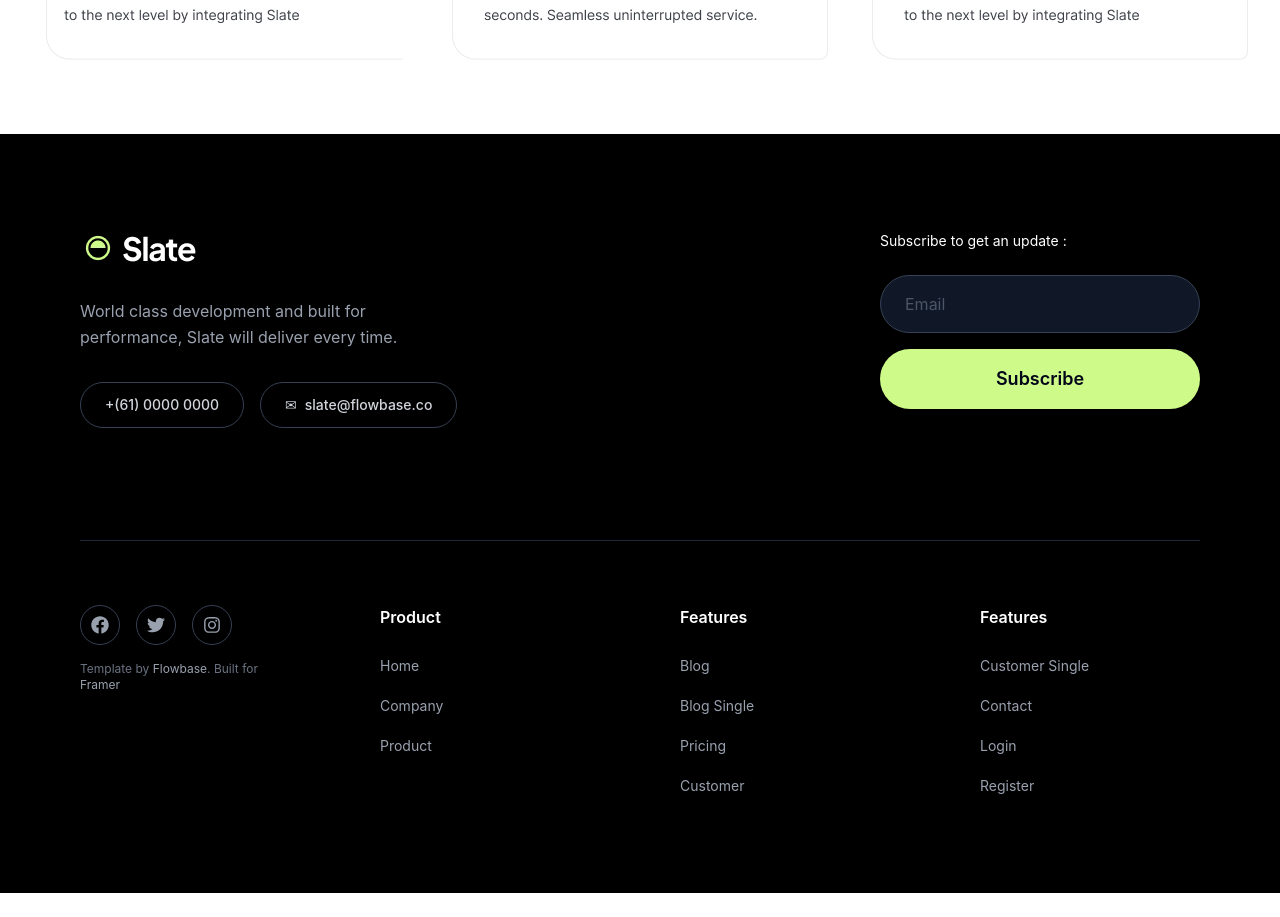
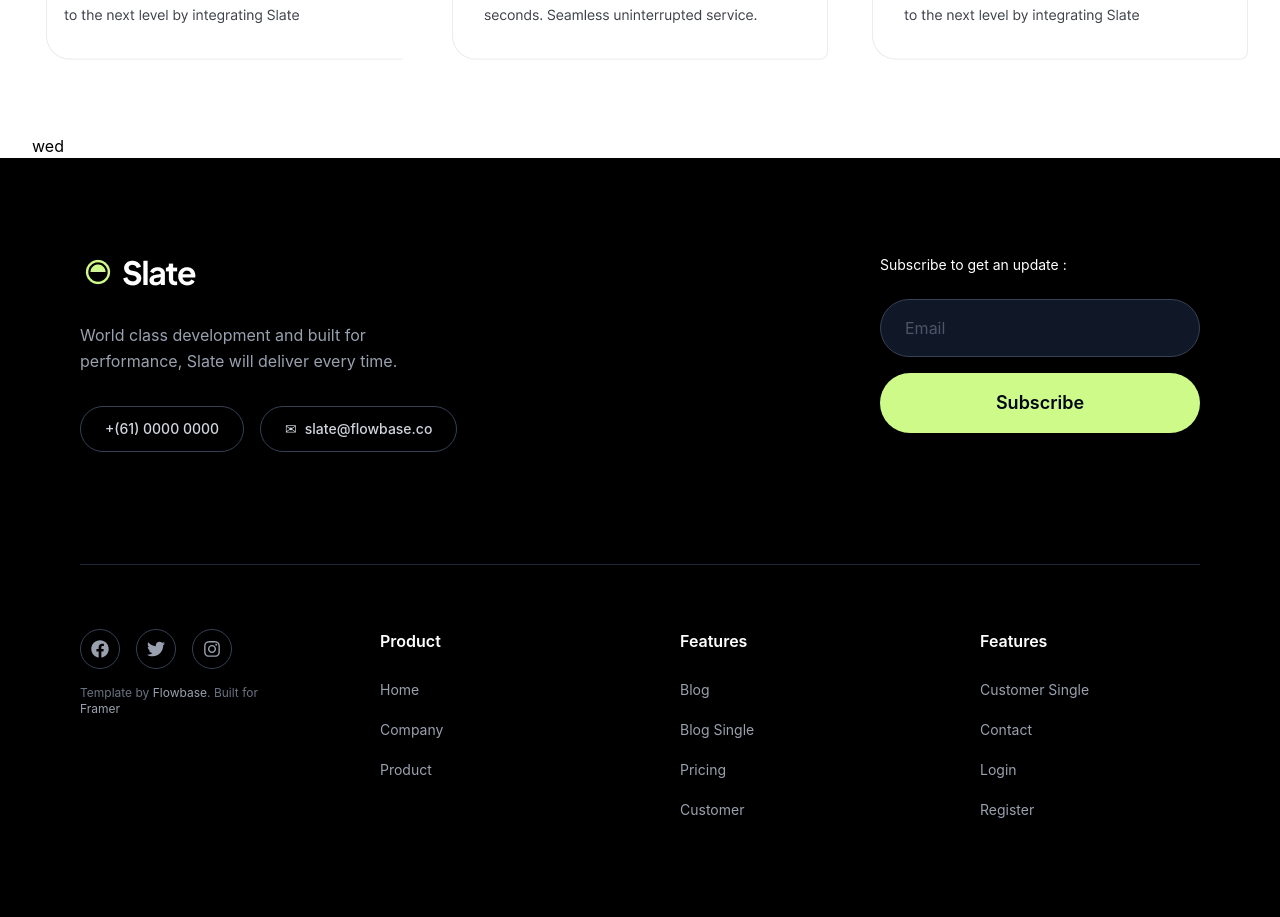
Before and after one commit to afsarRiyad/Group-Project, a React (Vite) app: page / in a window 1280 px wide. Shown: the part 3440-4357 px from the top of the page. Before the commit the page ends 4333 px from the top, so only its background shows below. Built offline with nearby package versions, Linux system fonts and the light colour scheme; a web font is replaced by a local one.

Commit message:
Testimonials

```diff
--- /dev/null
+++ b/src/components/layouts/Testimonials.jsx
@@ -0,0 +1,14 @@
+import React from 'react'
+import Container from './Container'
+
+const Testimonials = () => {
+  return (
+    <>
+    <Container>
+        <div>wed</div>
+    </Container>
+    </>
+  )
+}
+
+export default Testimonials
--- a/src/pages/Home.jsx
+++ b/src/pages/Home.jsx
@@ -3,6 +3,7 @@ import OurBlogs from '../components/layouts/OurBlogs'
 import StrategicChoice from '../components/layouts/StrategicChoice'
 import Customers from '../components/layouts/Customers'
 import Productivity from '../components/layouts/Productivity'
+import Testimonials from '../components/layouts/Testimonials'
 
 const Home = () => {
   return (
@@ -11,6 +12,7 @@ const Home = () => {
        <StrategicChoice/>
        <Customers/>
        <Productivity/>
+       <Testimonials/>
     </>
   )
 }
```
